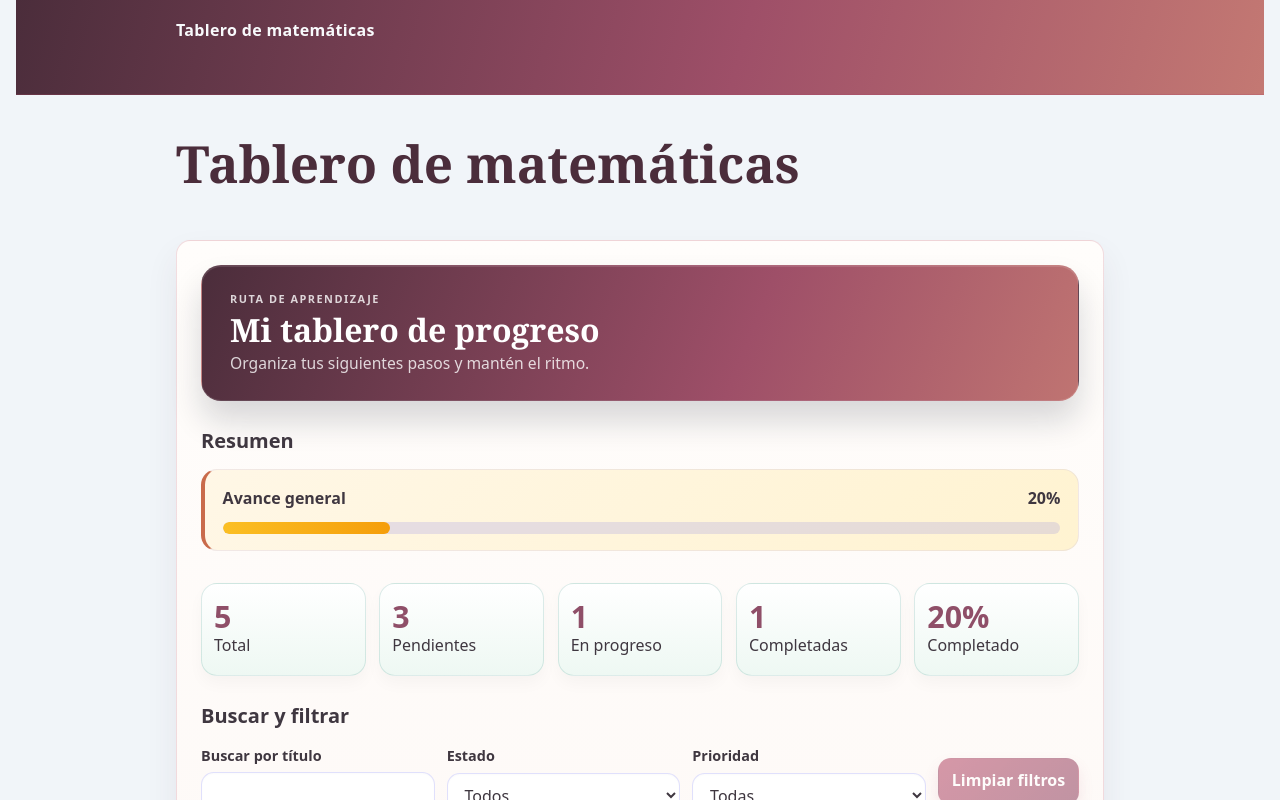
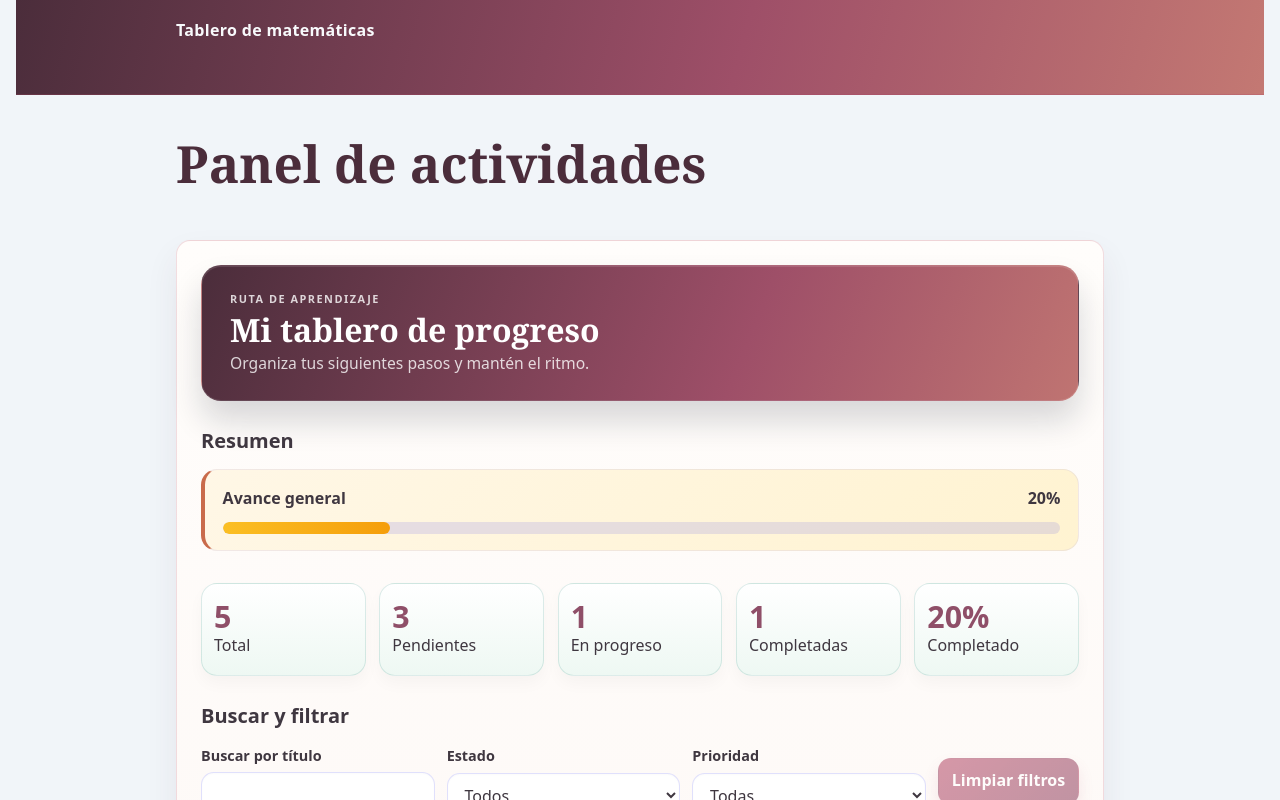
Before and after one commit to Anny-Michelle/curso_angular_, an Angular app in the folder curso_angular/panel-actividades/: page / in a window 1280 px wide. Shown: the top 800 px of the page. Built offline with nearby package versions, Linux system fonts and the light colour scheme.

Commit message:
fix: diferenciar titulo de pagina y marca

```diff
--- a/curso_angular/panel-actividades/src/app/app.html
+++ b/curso_angular/panel-actividades/src/app/app.html
@@ -9,7 +9,7 @@
 </header>
 
 <main id="contenido" class="contenedor">
-  <h1>Tablero de matemáticas</h1>
+  <h1>Panel de actividades</h1>
   <app-pagina-actividades />
 </main>
 
```
Also changed, not shown: 1 other file (tests, documents, lock files or other folders).
